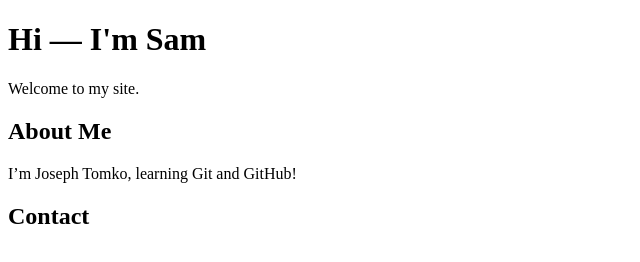
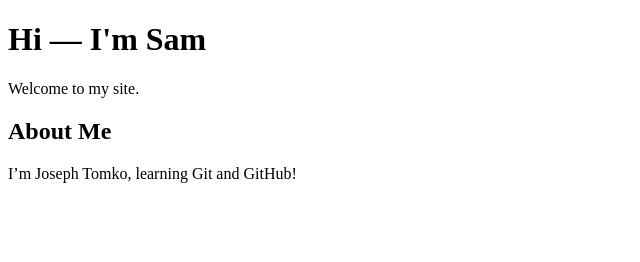
Before and after one commit to josephtomko/my-site, a plain HTML site: page index.html in a window 1280 px wide. Shown: the whole page, without its empty margins (0-640 px from the left). Drawn offline with Linux system fonts and the light colour scheme.

Commit message:
Save current work before revert

```diff
--- a/index.html
+++ b/index.html
@@ -11,6 +11,3 @@
 </html>
 <h2>About Me</h2>
 <p>I’m Joseph Tomko, learning Git and GitHub!</p>
-<section id="contact">
-  <h2>Contact</h2>
-</section>
```
